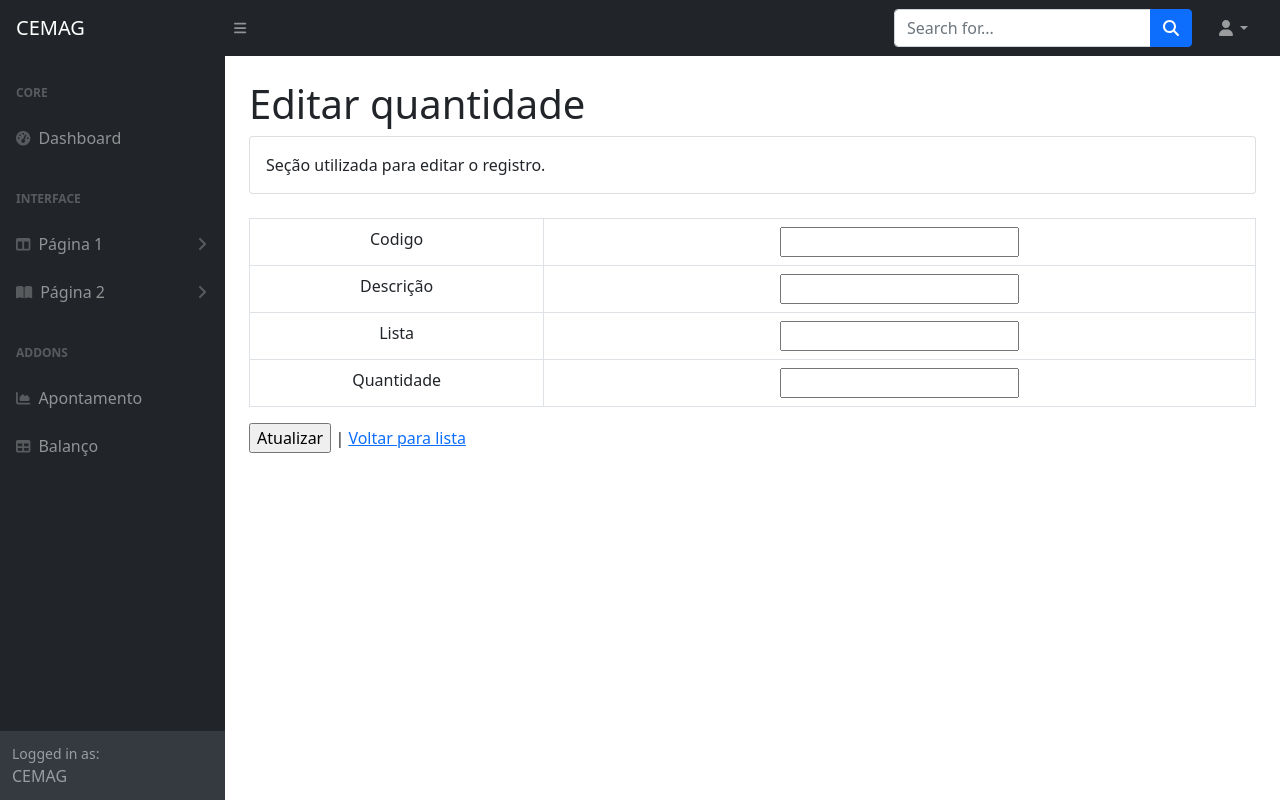
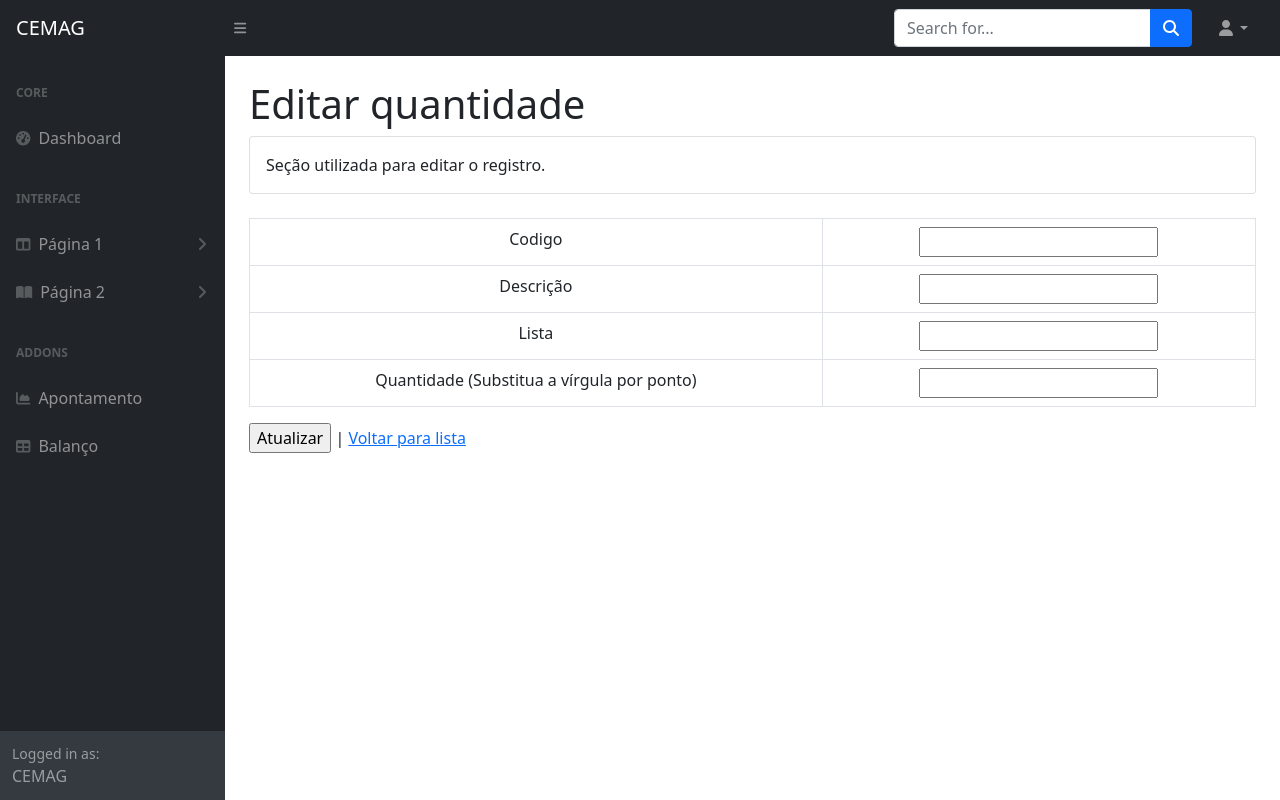
Before and after one commit to Cemag-pcp/inventario, a Django app: template paginas/templates/edit.html in a window 1280 px wide. Run offline with Django 4.2, Linux system fonts and the light colour scheme; the template is opened without the code that fills it, so the values that code supplies are empty; some libraries are stand-ins or nearby versions.

Commit message:
numero decimal

```diff
--- a/paginas/models.py
+++ b/paginas/models.py
@@ -6,7 +6,7 @@ class tb_balanco(models.Model):
     codigo = models.CharField(max_length=50)
     descricao = models.CharField(max_length=150, verbose_name='Descrição')
     familia = models.CharField(max_length=50, verbose_name='Lista')
-    qt = models.IntegerField()
+    qt = models.FloatField()
 
     class Meta:
         db_table = 'paginas_tb_balanco'
--- a/paginas/templates/edit.html
+++ b/paginas/templates/edit.html
@@ -135,7 +135,7 @@
                                 <td><input type="text" name="familia" value="{{tb_balanco.familia}}" readonly></td>
                             </tr>
                             <tr>
-                                <td>Quantidade</td>
+                                <td>Quantidade (Substitua a vírgula por ponto)</td>
                                 <td><input type="text" name="qt" value="{{tb_balanco.qt}}"></td>
                             </tr>
                         </table>
```
